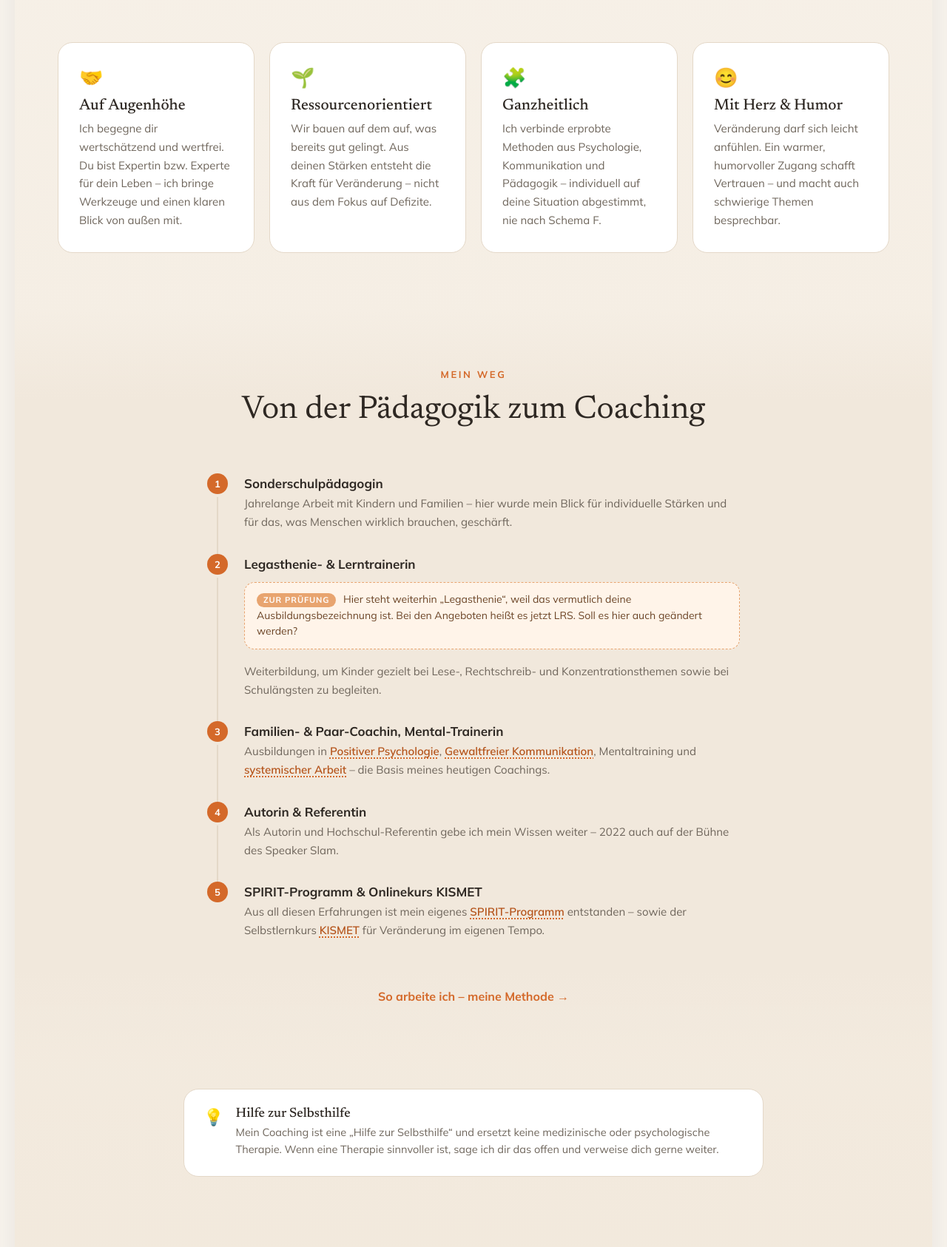
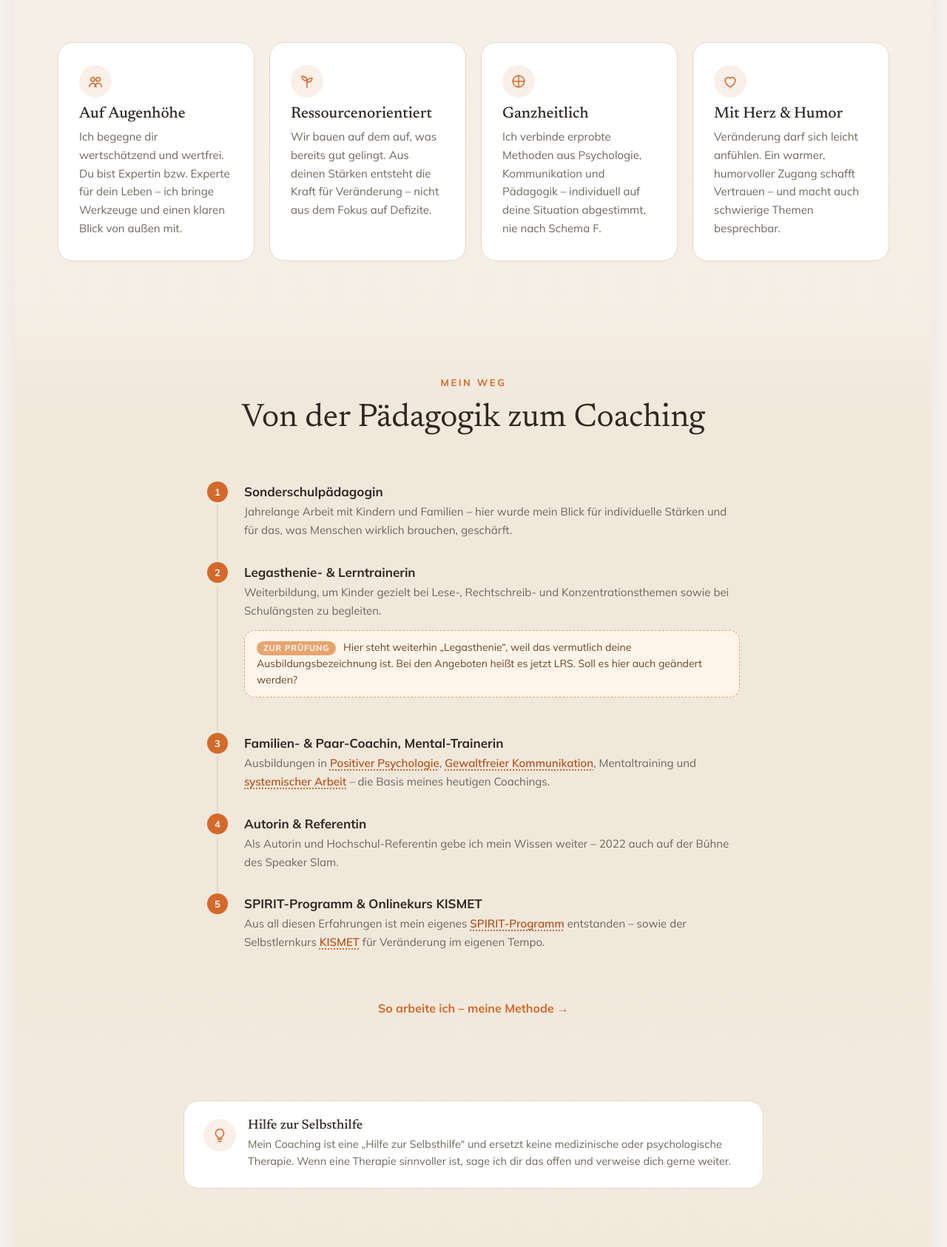
Before and after one commit to kainbergermanuel-commits/erika-kapeller-coaching, a plain HTML site: page ueber-mich.html in a window 1280 px wide. Shown: the part 1718-3404 px from the top of the page at 74% size. Drawn offline with Linux system fonts and the light colour scheme.

Commit message:
Ueber mich: Linien-Symbole statt Emojis, Leitgedanke und Pruefhinweis sauber
Vier Grundsaetze und Hilfe-zur-Selbsthilfe mit Linien-Symbolen in der
Akzentfarbe. Anfuehrungszeichen beruehrt den Leitgedanken nicht mehr (am
Handy ausgeblendet). Pruefhinweis im Weg steht nach dem Absatz.

Co-Authored-By: Claude Opus 5.5 <noreply@anthropic.com>

```diff
--- a/styles.css
+++ b/styles.css
@@ -1223,3 +1223,19 @@ a.filter-chip { text-decoration: none; }
   .offer-photo { float: right; width: 300px; aspect-ratio: 4 / 3; margin: 6px 0 14px 28px; }
   .offer-detail > div::after { content: ''; display: block; clear: both; }
 }
+
+/* Linien-Symbole statt Emojis (Über mich) */
+.linien-icon {
+  display: inline-flex; align-items: center; justify-content: center;
+  width: 44px; height: 44px; border-radius: 50%;
+  background: rgba(212,105,42,.10); color: var(--accent);
+  font-size: 0; flex-shrink: 0;
+}
+.linien-icon svg { width: 22px; height: 22px; }
+/* Leitgedanke: Anführungszeichen nicht über dem Text */
+.stimme-gross.leitgedanke { padding-left: clamp(48px, 6vw, 72px); }
+.stimme-gross.leitgedanke .stimme-gross-zeichen { left: 14px; }
+@media (max-width: 640px) {
+  .stimme-gross.leitgedanke { padding: 30px 24px; }
+  .stimme-gross.leitgedanke .stimme-gross-zeichen { display: none; }
+}
--- a/ueber-mich.html
+++ b/ueber-mich.html
@@ -11,7 +11,7 @@
 <link rel="preconnect" href="https://fonts.googleapis.com">
 <link rel="preconnect" href="https://fonts.gstatic.com" crossorigin>
 <link href="https://fonts.googleapis.com/css2?family=Newsreader:ital,opsz,wght@0,6..72,400;0,6..72,500;0,6..72,600;1,6..72,400&family=Mulish:wght@300;400;500;600;700&display=swap" rel="stylesheet">
-<link rel="stylesheet" href="styles.css?v=20261116c">
+<link rel="stylesheet" href="styles.css?v=20261116e">
 </head>
 <body>
 
@@ -102,22 +102,22 @@
   </div>
   <div class="value-grid">
     <div class="value-card">
-      <span class="value-icon" aria-hidden="true">🤝</span>
+      <span class="value-icon linien-icon" aria-hidden="true"><svg viewBox="0 0 24 24" fill="none" stroke="currentColor" stroke-width="1.7" stroke-linecap="round" stroke-linejoin="round"><circle cx="8" cy="9" r="3"/><circle cx="16" cy="9" r="3"/><path d="M3 20c0-3 2.2-5 5-5s5 2 5 5"/><path d="M11 20c0-3 2.2-5 5-5s5 2 5 5"/></svg></span>
       <h3>Auf Augenhöhe</h3>
       <p>Ich begegne dir wertschätzend und wertfrei. Du bist Expertin bzw. Experte für dein Leben – ich bringe Werkzeuge und einen klaren Blick von außen mit.</p>
     </div>
     <div class="value-card">
-      <span class="value-icon" aria-hidden="true">🌱</span>
+      <span class="value-icon linien-icon" aria-hidden="true"><svg viewBox="0 0 24 24" fill="none" stroke="currentColor" stroke-width="1.7" stroke-linecap="round" stroke-linejoin="round"><path d="M12 21V11"/><path d="M12 11C12 7 9 4.5 4.5 4.5 4.5 9 7.5 11 12 11z"/><path d="M12 13c0-3.5 2.8-6 7.5-6 0 4.2-3 6-7.5 6z"/></svg></span>
       <h3>Ressourcenorientiert</h3>
       <p>Wir bauen auf dem auf, was bereits gut gelingt. Aus deinen Stärken entsteht die Kraft für Veränderung – nicht aus dem Fokus auf Defizite.</p>
     </div>
     <div class="value-card">
-      <span class="value-icon" aria-hidden="true">🧩</span>
+      <span class="value-icon linien-icon" aria-hidden="true"><svg viewBox="0 0 24 24" fill="none" stroke="currentColor" stroke-width="1.7" stroke-linecap="round" stroke-linejoin="round"><circle cx="12" cy="12" r="8.5"/><path d="M12 3.5v17M3.5 12h17"/></svg></span>
       <h3>Ganzheitlich</h3>
       <p>Ich verbinde erprobte Methoden aus Psychologie, Kommunikation und Pädagogik – individuell auf deine Situation abgestimmt, nie nach Schema F.</p>
     </div>
     <div class="value-card">
-      <span class="value-icon" aria-hidden="true">😊</span>
+      <span class="value-icon linien-icon" aria-hidden="true"><svg viewBox="0 0 24 24" fill="none" stroke="currentColor" stroke-width="1.7" stroke-linecap="round" stroke-linejoin="round"><path d="M12 20.5s-7.5-4.6-7.5-10.2A4.3 4.3 0 0 1 12 7.6a4.3 4.3 0 0 1 7.5 2.7c0 5.6-7.5 10.2-7.5 10.2z"/></svg></span>
       <h3>Mit Herz &amp; Humor</h3>
       <p>Veränderung darf sich leicht anfühlen. Ein warmer, humorvoller Zugang schafft Vertrauen – und macht auch schwierige Themen besprechbar.</p>
     </div>
@@ -143,9 +143,8 @@
         <div class="timeline-dot" aria-hidden="true">2</div>
         <div>
           <h3>Legasthenie- &amp; Lerntrainerin</h3>
-<aside class="pruef" data-pruef><b>Zur Prüfung</b> Hier steht weiterhin „Legasthenie“, weil das vermutlich deine Ausbildungsbezeichnung ist. Bei den Angeboten heißt es jetzt LRS. Soll es hier auch geändert werden?</aside>
-
           <p>Weiterbildung, um Kinder gezielt bei Lese-, Rechtschreib- und Konzentrationsthemen sowie bei Schulängsten zu begleiten.</p>
+          <aside class="pruef" data-pruef><b>Zur Prüfung</b> Hier steht weiterhin „Legasthenie“, weil das vermutlich deine Ausbildungsbezeichnung ist. Bei den Angeboten heißt es jetzt LRS. Soll es hier auch geändert werden?</aside>
         </div>
       </div>
       <div class="timeline-item">
@@ -177,7 +176,7 @@
 <!-- HINWEIS -->
 <section class="band band-narrow band-tight">
   <div class="info-card">
-    <span class="info-icon" aria-hidden="true">💡</span>
+    <span class="info-icon linien-icon" aria-hidden="true"><svg viewBox="0 0 24 24" fill="none" stroke="currentColor" stroke-width="1.7" stroke-linecap="round" stroke-linejoin="round"><path d="M9 18h6M10 21h4"/><path d="M12 3a6 6 0 0 0-3.6 10.8c.6.5 1 1.2 1 2V16h5.2v-.2c0-.8.4-1.5 1-2A6 6 0 0 0 12 3z"/></svg></span>
     <div>
       <h3>Hilfe zur Selbsthilfe</h3>
       <p>Mein Coaching ist eine „Hilfe zur Selbsthilfe“ und ersetzt keine medizinische oder psychologische Therapie. Wenn eine Therapie sinnvoller ist, sage ich dir das offen und verweise dich gerne weiter.</p>
@@ -235,6 +234,6 @@
 
 </div>
 
-<script src="script.js?v=20261116c"></script>
+<script src="script.js?v=20261116e"></script>
 </body>
 </html>
```
Also changed, not shown: 404.html (+2 -2 lines), aenderungen.html (+3 -2 lines), angebote.html (+2 -2 lines), datenschutz.html (+2 -2 lines), impressum.html (+2 -2 lines), index.html (+2 -2 lines), kontakt.html (+2 -2 lines), methode.html (+2 -2 lines), stimmen.html (+2 -2 lines).
